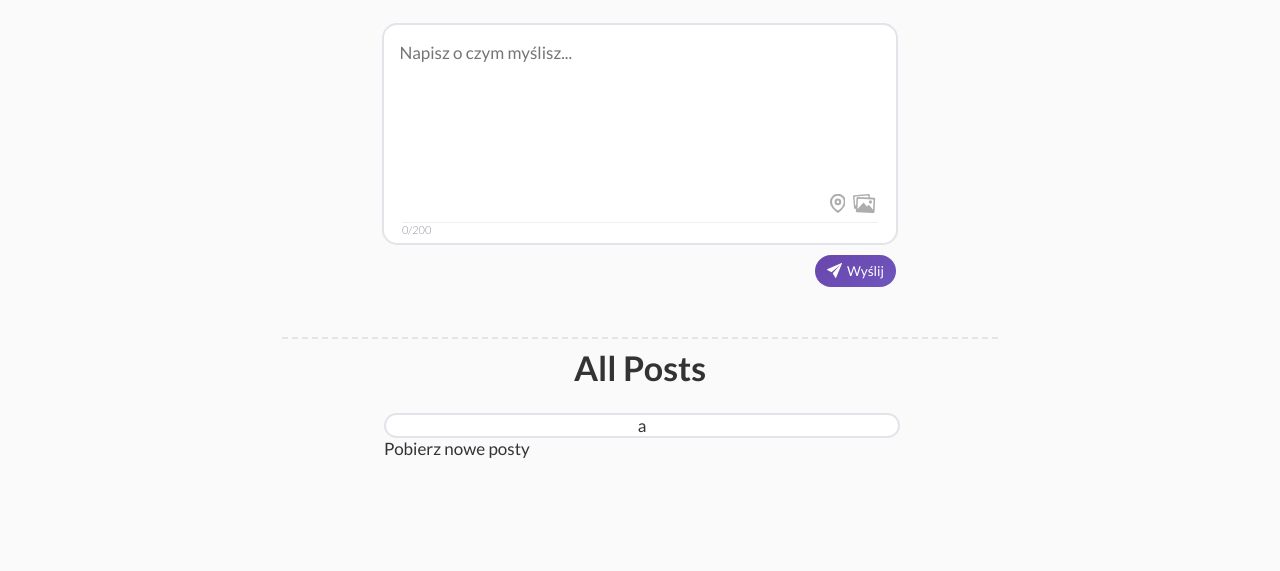
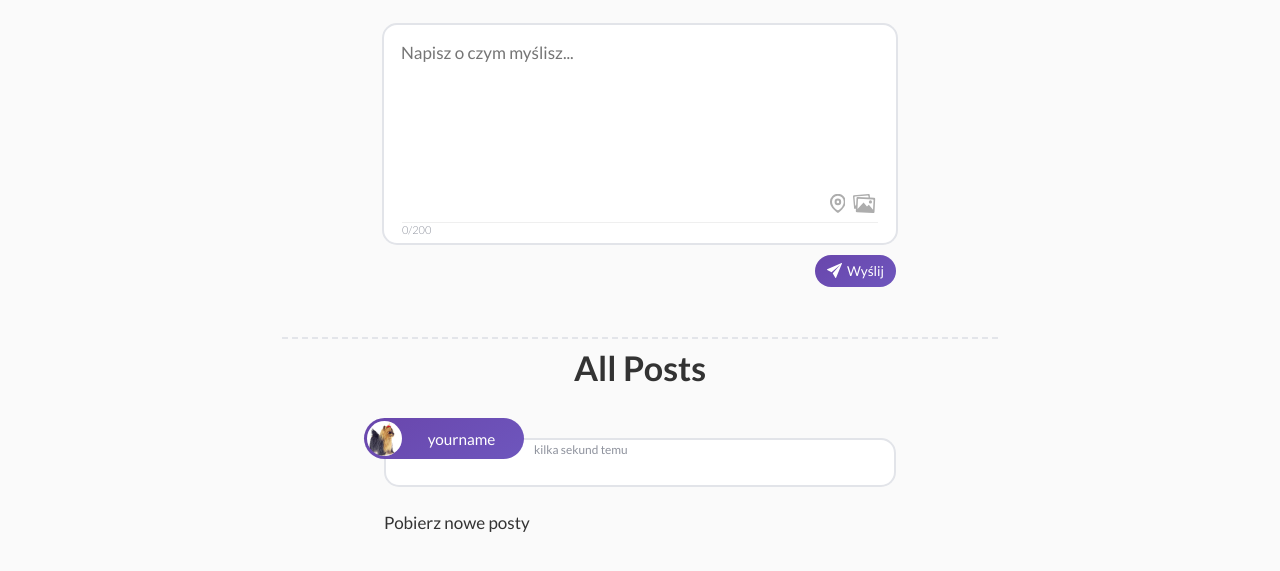
Before and after one commit to kozlowskimaciej/Socialmedia-example, a plain HTML site: page frontend/index.html in a window 1280 px wide. Both pictures are taken after a click on the element "Wyślij". Shown: the part 53-624 px from the top of the page. Drawn offline with Linux system fonts and the light colour scheme; no server answers.

Commit message:
more and more changes

```diff
--- a/frontend/assets/script.js
+++ b/frontend/assets/script.js
@@ -2,7 +2,7 @@ const username = document.getElementById("header-username").innerText;
 const counter = document.getElementById("newpost-counter");
 const textArea = document.getElementById("newpost-text");
 const postArea = document.getElementById("posts");
-const userAvatar = document.getElementById("header-useravatarimage");
+const userAvatar = document.getElementById("header-useravatarimage").getAttribute("src");
 const language = 'pl';
 counter.innerText = "0/200";
 
@@ -11,27 +11,53 @@ var posts = [];
 
 moment.locale(language);
 
-function DrawPost(postbody = "", postcreator = username, postdate = "", postavatar = userAvatar) {
+function DrawPost(postbody = "", postcreator = username, postdate = "", postavatar = userAvatar, type = 0) {
     var timeFromNow = moment(postdate).fromNow();
     console.log(postcreator + " " + postavatar + timeFromNow);
-    newpostdiv = document.createElement("div");
-    newpostdiv.classList.add("posttext");
-    newpostdiv.innerText = postbody;
 
-    document.getElementById('posts').prepend(newpostdiv);
+    //TWORZYMY OPAKUNEK POSTA
+    newpostwrapper = document.createElement("div");
+    newpostwrapper.classList.add("post-wrapper");
+
+    //TWORZYMY NAGŁÓWEK POSTA
+    newpostinfo = document.createElement("div");
+    newpostinfo.classList.add("post-info");
+    newpostinfo.setAttribute("postcreationdate", timeFromNow);
+
+    //DODAJEMY AWATAR DO NAGŁÓWKA
+    newpostavatar = document.createElement("img");
+    newpostavatar.setAttribute("src", postavatar);
+
+    newpostnickname = document.createElement("div");
+    newpostnickname.classList.add("post-postcreator");
+    newpostnickname.innerText = postcreator;
+
+    //TWORZYMY GŁÓWNĄ CZĘŚĆ POSTA
+    newpostbody = document.createElement("div");
+    newpostbody.classList.add("post-body");
+    newpostbody.innerText = postbody;
+
+
+    newpostwrapper.append(newpostbody);
+
+    newpostwrapper.prepend(newpostinfo);
+    newpostinfo.append(newpostavatar);
+    newpostinfo.append(newpostnickname);
+
+    if(type)document.getElementById('posts').prepend(newpostwrapper);
+    else document.getElementById('posts').append(newpostwrapper);
 }
 
 async function SendNewPost() {
 
-    var utctime = moment.format().utc();
+    const postCreationDate = moment.utc().format();
     //utctime = utctime.format("DD.MM.Y HH:mm:ss")
 
-    DrawPost(textArea.value, username, utctime);
+    DrawPost(textArea.value, username, postCreationDate, userAvatar, 1);
 
     var post = {
         username: username,
         body: textArea.value,
-        date: utctime
     }
 
     const response = await fetch("http://localhost:4500/post", {
@@ -54,7 +80,7 @@ async function GetPosts() {
         .then(res => {
             if (res !== "")
             {
-                posts = JSON.parse(res)["object"];
+                posts = JSON.parse(res)["postsArray"];
                 DisplayPosts();
             }
         })
--- a/frontend/assets/stylesheet.css
+++ b/frontend/assets/stylesheet.css
@@ -119,7 +119,7 @@ label{
 
 main{
     display: grid;
-    grid-template-columns: 30% 40% 30%;
+    grid-template-columns: 1fr minmax(500px,40%) 1fr;
 }
 
 #allposts-wrapper{
@@ -134,9 +134,9 @@ main{
     align-items: center;
 }
 
-.post-body{
+.newpost-body{
     display: flex;
-    align-items: center;
+    justify-content: center;
     flex-direction: column;
     margin-top: 25px;
     width: 100%;
@@ -226,6 +226,64 @@ main{
     margin-right: 5px;
 }
 
+.post-wrapper{
+    margin-top: 50px;
+    position: relative;
+    width:100%;
+}
+
+.post-info{
+    position: absolute;
+    display: flex;
+    align-items: center;
+    color:white;
+    left: -20px;
+    top: -20px;
+    height: 41px;
+    width: 160px;
+    background: linear-gradient(145deg, #6946AC 0%, #6e56bd 100%);
+    border-radius: 50px;
+}
+
+.post-info::before{
+    position: absolute;
+    color: #8E929D;
+    font-size: 0.7rem;
+    width: max-content;
+    left: 170px;
+    top: 24px;
+    content: attr(postcreationdate);
+}
+
+
+.post-info img{
+    position: relative;
+    left: 3px;
+    width: 35px;
+    height: 35px;
+    border-radius: 50px;
+}
+
+.post-postcreator{
+    display: flex;
+    font-size: 0.9rem;
+    justify-content: center;
+    align-items: center;
+    width: 100%;
+    height: 100%;
+}
+
+.post-body{
+    display: flex;
+    justify-content: center;
+    flex-direction: column;
+    margin-bottom: 25px;
+    padding: 30px 15px 15px 15px;
+    background-color: white;
+    border-radius: 15px;
+    border: 2px #E2E4E9 solid;
+}
+
 #allposts-seperator{
     position: relative;
     display: flex;
--- a/frontend/index.html
+++ b/frontend/index.html
@@ -52,7 +52,7 @@
     <main>
         <div id="allposts-wrapper">
             <div id="newpost-wrapper">
-                <div class="post-body">
+                <div class="newpost-body">
                     <textarea id="newpost-text" placeholder="Napisz o czym myślisz..." cols="40" rows="5"></textarea>
                     <div id="newpost-bottom">
                         <div id="newpost-buttons">
@@ -91,9 +91,6 @@
                 All Posts
             </div>
             <div id="posts">
-                <div class="post-body">
-                    a
-                </div>
             </div>
             <div id="getposts-btn" onclick="GetPosts()">Pobierz nowe posty</div>
         </div>
```
Also changed, not shown: app.js (+10 -5 lines), package-lock.json.
